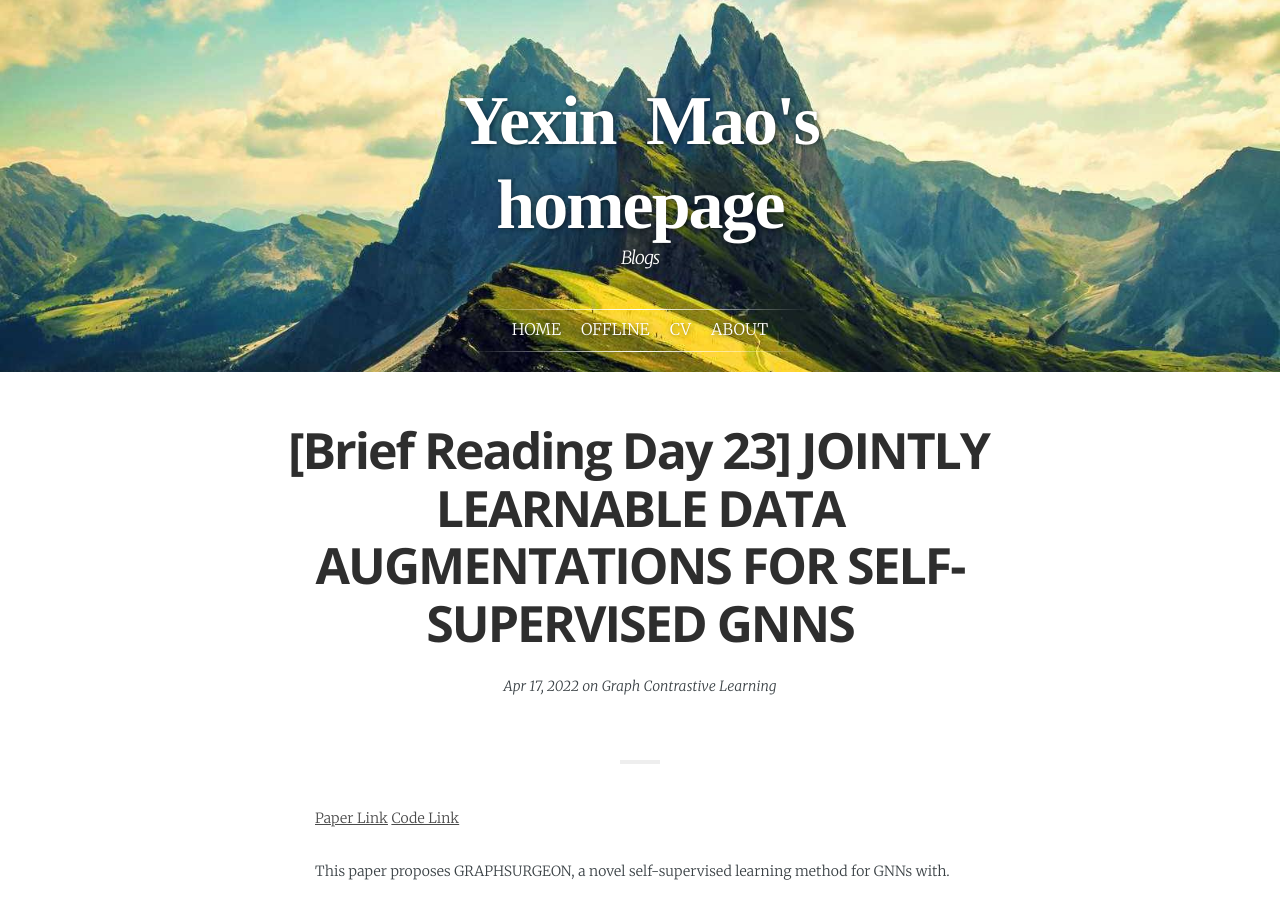
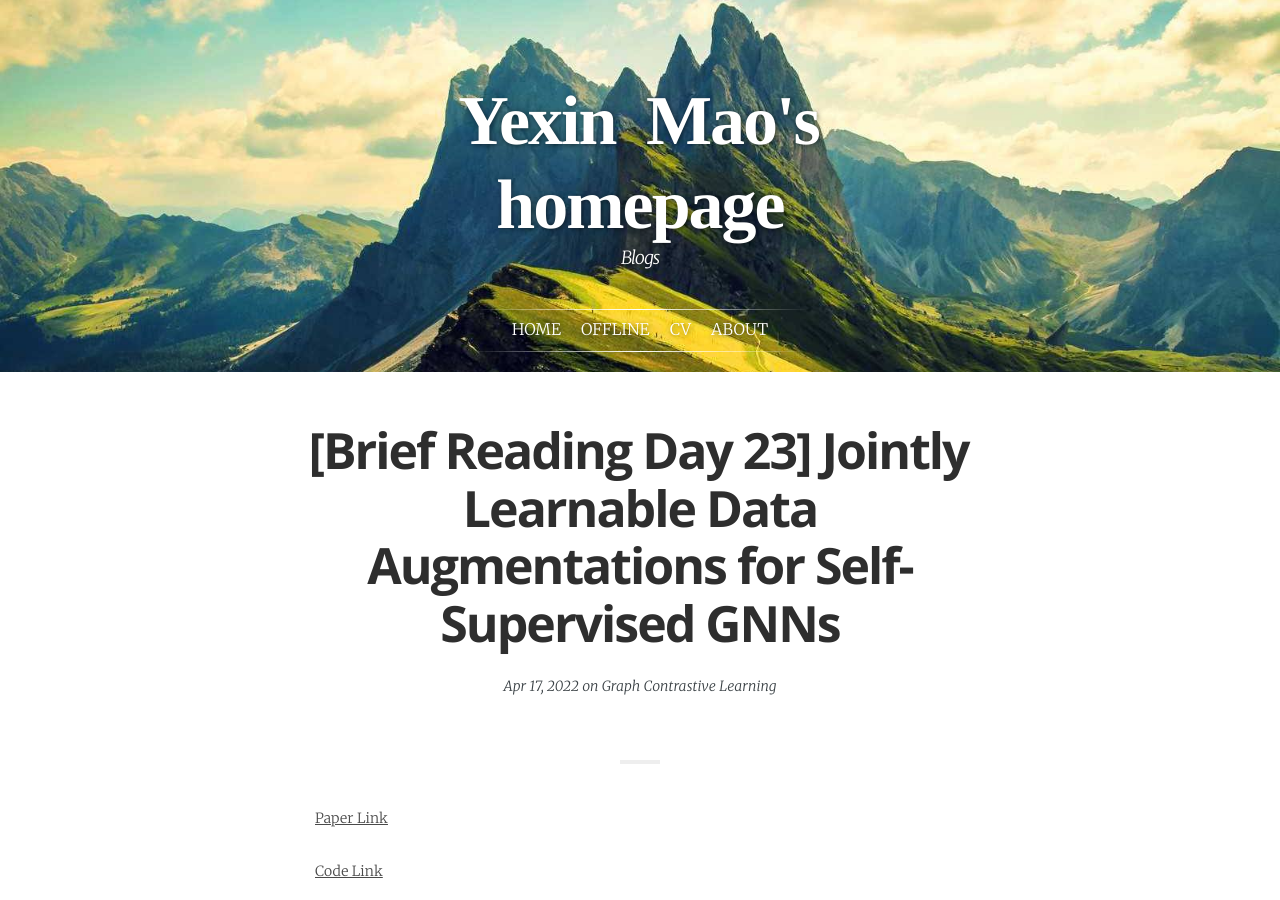
Before and after one commit to yexin-mao/yexinmao.github.io, a Jekyll site: the page built from _posts/2022-04-17-Day23.md, in a window 1280 px wide and 900 px high. Built offline with Jekyll 4.4.1, drawn with Linux system fonts in a browser that asks for light colours; some web fonts are replaced.

Commit message:
Update 2022-04-17-Day23.md

```diff
--- a/_posts/2022-04-17-Day23.md
+++ b/_posts/2022-04-17-Day23.md
@@ -1,7 +1,7 @@
 ---
 layout:            post
-title:             "[Brief Reading Day 23] JOINTLY LEARNABLE DATA AUGMENTATIONS FOR SELF-SUPERVISED GNNS"
-menutitle:         "[Brief Reading Day 23] JOINTLY LEARNABLE DATA AUGMENTATIONS FOR SELF-SUPERVISED GNNS"
+title:             "[Brief Reading Day 23] Jointly Learnable Data Augmentations for Self-Supervised GNNs"
+menutitle:         "[Brief Reading Day 23] Jointly Learnable Data Augmentations for Self-Supervised GNNs"
 date:              2022-04-17
 category:          Blogs
 author:            yexinmao
@@ -10,6 +10,7 @@ tags:              Graph Contrastive Learning
 ---
 
 [Paper Link](https://arxiv.org/abs/2108.10420)
+
 [Code Link](https://github.com/zekarias-tilahun/graph-surgeon)
 
 
```
